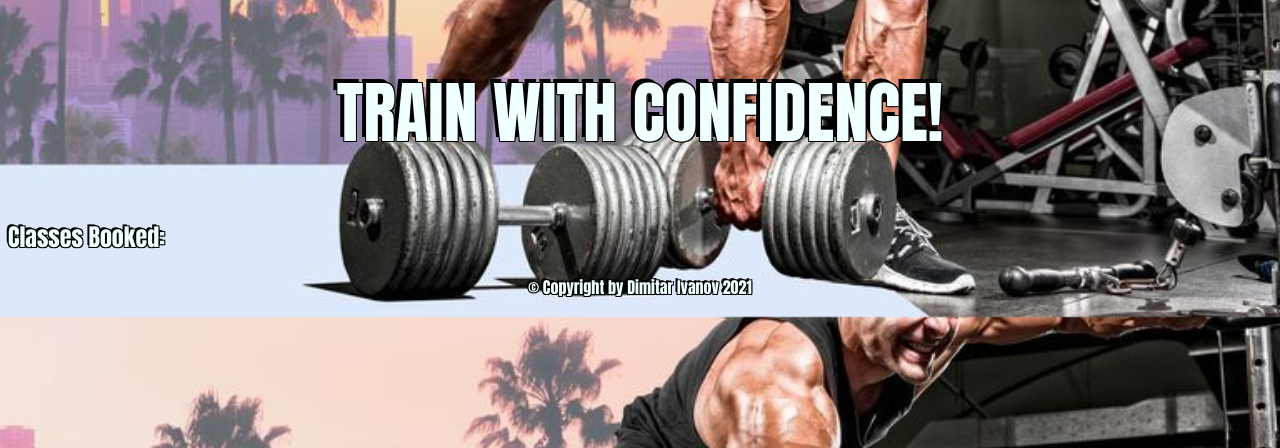
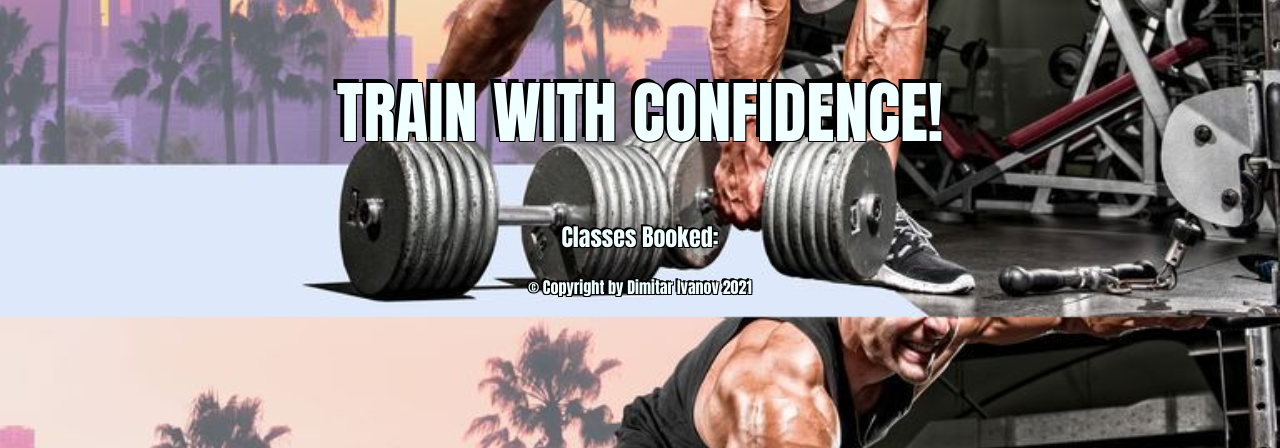
Before and after one commit to mitkousa/Gym_Project_W4, a Flask app: template templates/members/show.html in a window 1280 px wide. Shown: the part 323-771 px from the top of the page. Run offline with Flask 2, Linux system fonts and the light colour scheme; the template is opened without the code that fills it, so the values that code supplies are empty.

Commit message:
show members centered

```diff
--- a/templates/members/show.html
+++ b/templates/members/show.html
@@ -1,6 +1,7 @@
 {% extends 'base.html' %}
 
 {% block content %}
+<div class="center_show">
 <h1> {{member.name}} </h1>
 
 <h2>Classes Booked:</h2>
@@ -8,5 +9,5 @@
     {% for lesson in lessons %}
     <li>{{lesson.name}} at {{lesson.start_time}}, Duration: {{lesson.duration}}min, Max Capacity: {{lesson.capacity}}</li>
     {% endfor %} </ul>
-
+</div>
     {% endblock %}
```
